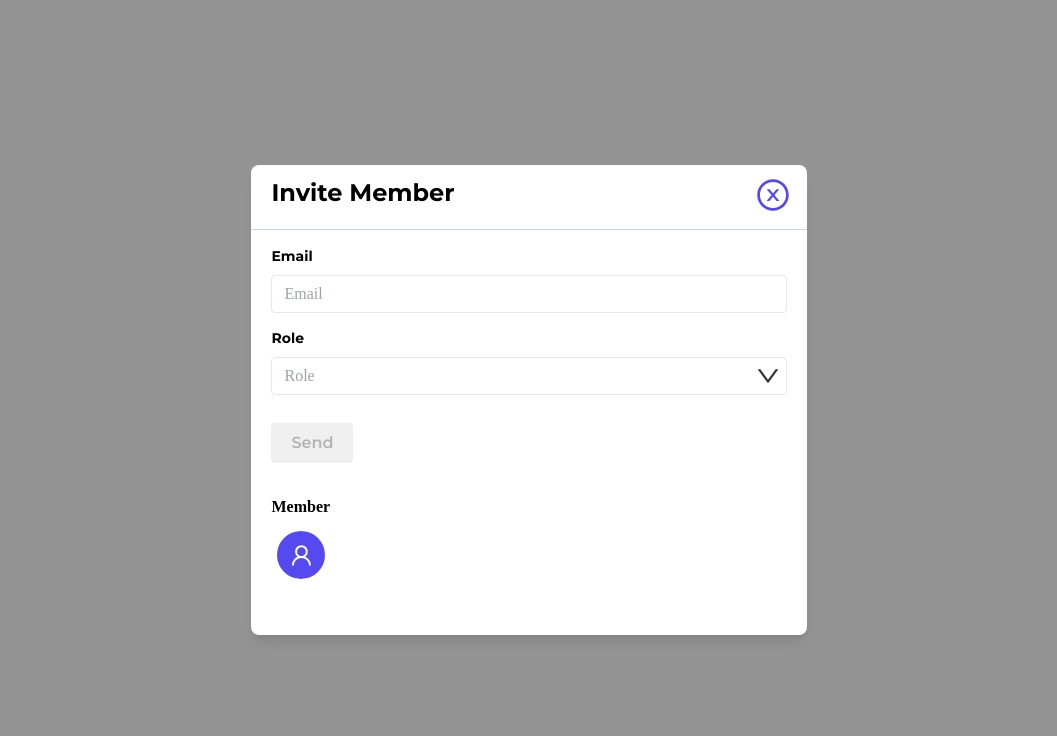
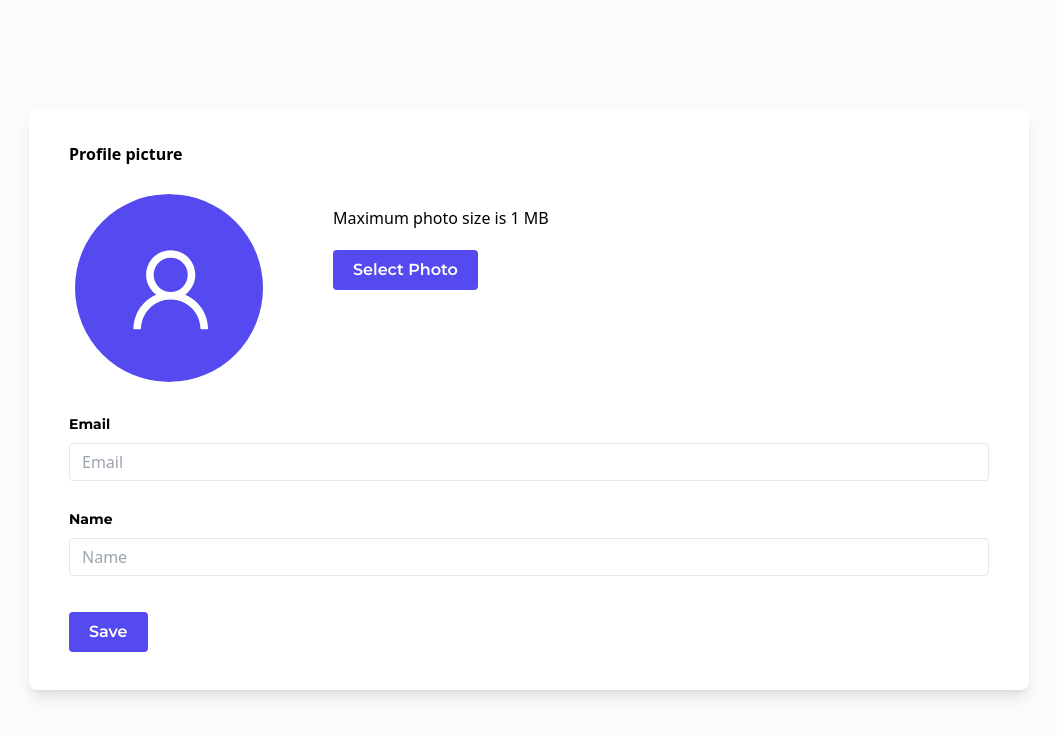
Before and after one commit to Ekasa02/Logibug, a Nuxt app: page /test in a window 1280 px wide. Shown: the top 736 px of the page, without its empty margins (111-1168 px from the left). Built offline with nearby package versions, Linux system fonts and the light colour scheme.

Commit message:
Create components for detail profile

```diff
--- /dev/null
+++ b/components/profil/ButtonSave.vue
@@ -0,0 +1,7 @@
+<template>
+    <div class="pt-9 pb-10">
+        <button class="font-['Montserrat'] text-white bg-[#554AF0]  font-semibold py-2 px-5 rounded ">
+            Save
+        </button>
+    </div>
+</template>
--- /dev/null
+++ b/components/profil/ButtonSelect.vue
@@ -0,0 +1,7 @@
+<template>
+    <div class="pt-5">
+        <button class="font-['Montserrat'] text-white bg-[#554AF0]  font-semibold py-2 px-5 rounded ">
+            Select Photo
+        </button>
+    </div>
+</template>
--- /dev/null
+++ b/components/profil/DetailProfile.vue
@@ -0,0 +1,34 @@
+<template>
+    <div class="bg-[#FBFBFC] fixed top-0 left-0 right-0 bottom-0 flex items-center justify-center ">
+        <div class="bg-white rounded-lg shadow-lg pl-10 pr-10 w-[1000px] h-[580px]">
+            <div>
+                <profil-pict></profil-pict>
+            </div>
+            <div>
+                <email-member></email-member>
+            </div>
+            <div>
+                <name-profile></name-profile>
+            </div>
+            <div>
+                <button-save></button-save>
+            </div>
+        </div>
+    </div>
+</template>
+
+<script>
+import EmailMember from "../projectedit/invitemember/EmailMember.vue";
+import ProfilPict from "./ProfilPict.vue";
+import NameProfile from "./NameProfile.vue";
+import ButtonSave from "./ButtonSave.vue";
+
+export default {
+    components:{
+        ProfilPict,
+        EmailMember,
+        NameProfile,
+        ButtonSave,
+    }
+}
+</script>
--- /dev/null
+++ b/components/profil/NameProfile.vue
@@ -0,0 +1,13 @@
+<template>
+    <div class="pt-7">
+      <label class="block font-['Montserrat'] font-bold text-[14px] mb-2" for="project-name">
+        Name
+      </label>
+      <input
+        id="name"
+        class="appearance-none border rounded w-full py-2 px-3 text-gray-700 leading-tight focus:outline-none focus:shadow-outline"
+        type="text"
+        placeholder="Name"
+      >
+    </div>
+  </template>
--- /dev/null
+++ b/components/profil/ProfilPict.vue
@@ -0,0 +1,27 @@
+<template>
+    <div>
+        <div>
+            <h1 class=" font-bold text-[16px] leading-6 pt-8">Profile picture</h1>
+        </div>
+        <div class="flex">
+            <div class="pt-4">
+                <img src=".././assets/Profil.svg" class="w-[200px] h-[200px] pt-3 rounded-full" alt="Profile picture">
+            </div>
+            <div class="pl-16 pt-10">
+                <p>Maximum photo size is 1 MB</p>
+                <button-select></button-select>
+            </div>
+        </div>
+
+    </div>
+</template>
+
+<script>
+import ButtonSelect from "./ButtonSelect.vue"
+
+export default {
+    components:{
+        ButtonSelect,
+    }
+}
+</script>
--- a/components/projectedit/invitemember/EmailMember.vue
+++ b/components/projectedit/invitemember/EmailMember.vue
@@ -1,6 +1,6 @@
 <template>
-    <div >
-      <label class="block font-['Montserrat'] font-bold text-[14px] mb-2" for="project-name">
+    <div class="pt-8">
+      <label class="block font-['Montserrat'] font-bold text-[14px] mb-2" for="email-member">
         Email
       </label>
       <input
--- a/nuxt.config.js
+++ b/nuxt.config.js
@@ -38,7 +38,7 @@ export default {
   // Modules: https://go.nuxtjs.dev/config-modules
   modules: [
     '@nuxtjs/axios',
-    '@nuxtjs/auth',
+    '@nuxtjs/auth-next',
   ],
 
   axios: {
@@ -50,12 +50,12 @@ export default {
       local: {
         endpoints: {
           register: { url: '/users', method: 'post' },
-          login: { url: '/login', method: 'post', propertyName: 'jwt' },
-          logout: { url: '/logout', method: 'post' },
-          activation: { url: '/user/user', method: 'get', propertyName: 'data' },
+          login: { url: '/login', method: 'post' },
+          logout: false,
+
         },
         token: {
-          property: 'jwt'
+          property: 'token'
         },
         user: {
           property: false,
@@ -76,4 +76,7 @@ export default {
       },
     },
   },
+  // router: {
+  //   middleware: ['auth']
+  // }
 }
--- a/package.json
+++ b/package.json
@@ -15,7 +15,7 @@
   "dependencies": {
     "@nuxtjs/auth": "^4.5.1",
     "@nuxtjs/auth-next": "^5.0.0-1667386184.dfbbb54",
-    "@nuxtjs/axios": "^5.3.1",
+    "@nuxtjs/axios": "^5.13.6",
     "core-js": "^3.25.3",
     "nuxt": "^2.16.3",
     "vue": "^2.7.10",
--- a/pages/test.vue
+++ b/pages/test.vue
@@ -1,16 +1,16 @@
 <template>
     <div>
-        <popup-invite></popup-invite>
+        <detail-profile></detail-profile>
     </div>
 </template>
 
 <script>
-import PopupInvite from "../components/projectedit/invitemember/PopupInvite.vue";
+import DetailProfile from "../components/profil/DetailProfile.vue";
 
 
 export default{
     components:{
-        PopupInvite,
+        DetailProfile,
     }
 }
 </script>
```
Also changed, not shown: 1 other file (tests, documents, lock files or other folders).
